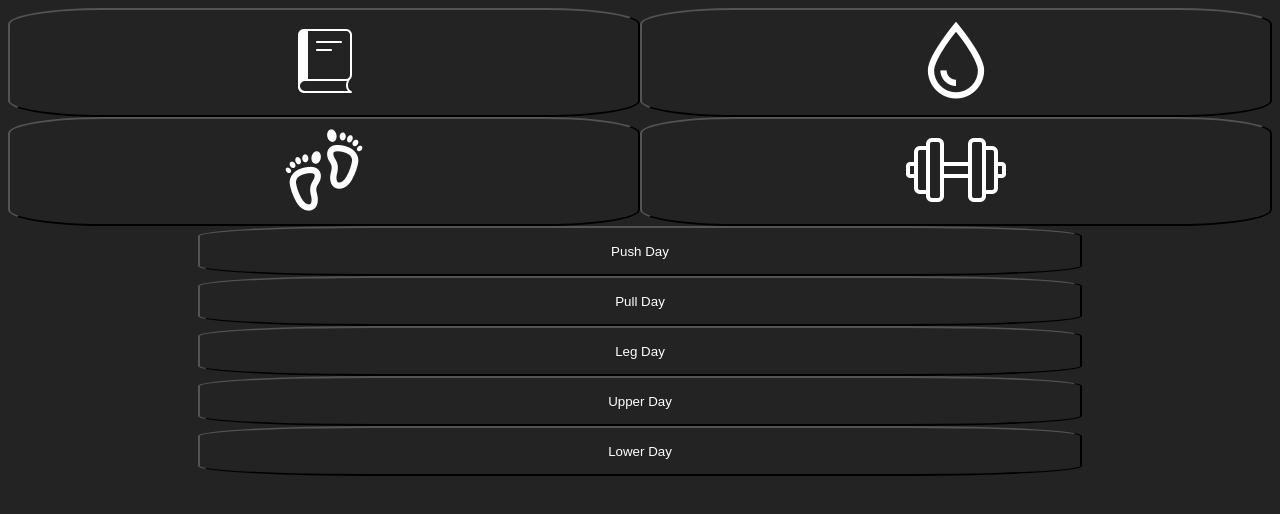
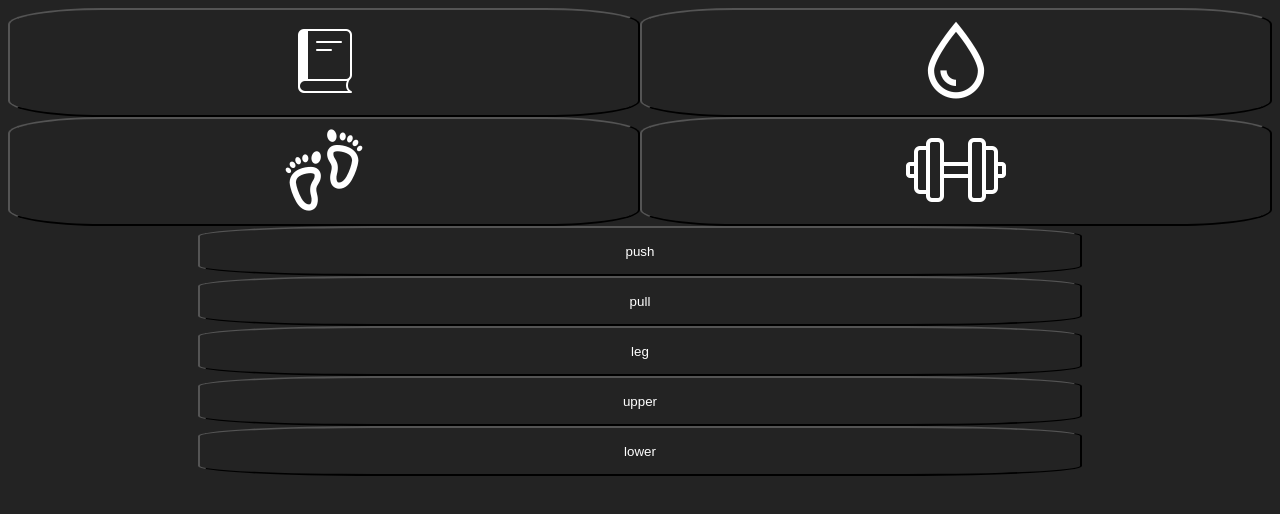
Before and after one commit to robbiemwoolf/get-moving, a React (Vite) app: page / in a window 1280 px wide. Shown: the top 514 px of the page. Built offline with nearby package versions, Linux system fonts and the light colour scheme.

Commit message:
removed map

```diff
--- a/src/pages/Home.jsx
+++ b/src/pages/Home.jsx
@@ -1,25 +1,35 @@
-import { useState } from 'react'
 import { Link } from 'react-router-dom'
 import './Home.css'
 import Habits from '../habits/Habits'
 
-export default function Home() {
-    const days = ['Push', 'Pull', 'Leg', 'Upper', 'Lower']
-    const [isComplete, setIsComplete] = useState(false)
-    const toggle = isComplete ? 'complete' : null
-    const cards = days.map((day) => {
-        return (
-            <Link to={day} key={day}>
-                <button className={`dayBtn ${toggle}`}>{day} Day</button>
-            </Link>
-        )
-    })
+
+export default function Home({pushDone, pullDone, legDone, upperDone, lowerDone}) {
+
+    const pushToggle = pushDone ? 'complete' : null
+    const pullToggle = pullDone ? 'complete' : null
+    const legToggle = legDone ? 'complete' : null
+    const upperToggle = upperDone ? 'complete' : null
+    const lowerToggle = lowerDone ? 'complete' : null
 
     return (
         <>
             <Habits />
             <div className='col'>
-                {cards}
+                <Link to='push'>
+                    <button className={`dayBtn ${pushToggle}`}>push</button>
+                </Link>
+                <Link to='pull'>
+                    <button className={`dayBtn ${pullToggle}`}>pull</button>
+                </Link>
+                <Link to='leg'>
+                    <button className={`dayBtn ${legToggle}`}>leg</button>
+                </Link>
+                <Link to='upper'>
+                    <button className={`dayBtn ${upperToggle}`}>upper</button>
+                </Link>
+                <Link to='lower'>
+                    <button className={`dayBtn ${lowerToggle}`}>lower</button>
+                </Link>
             </div>
         </>
     )
```
